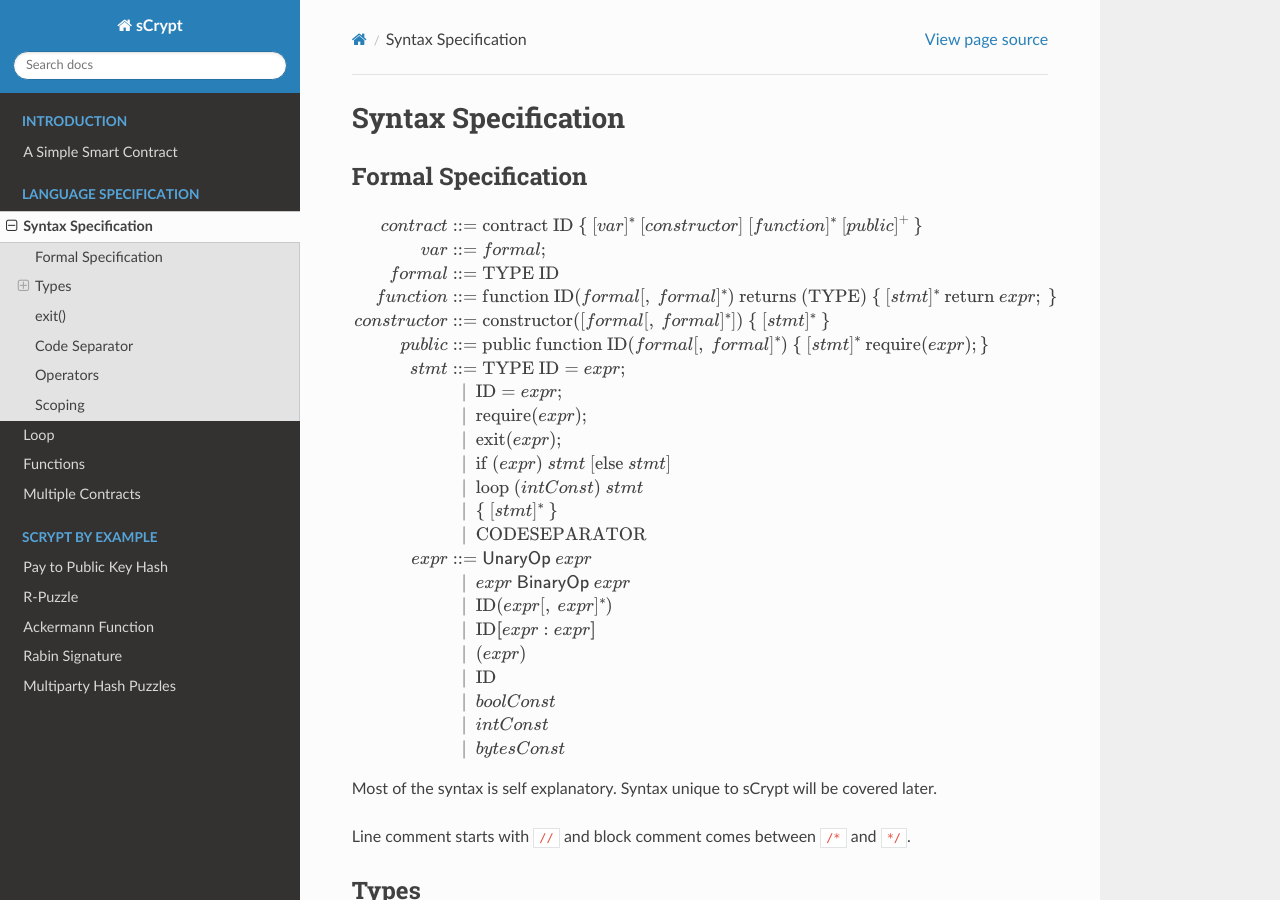
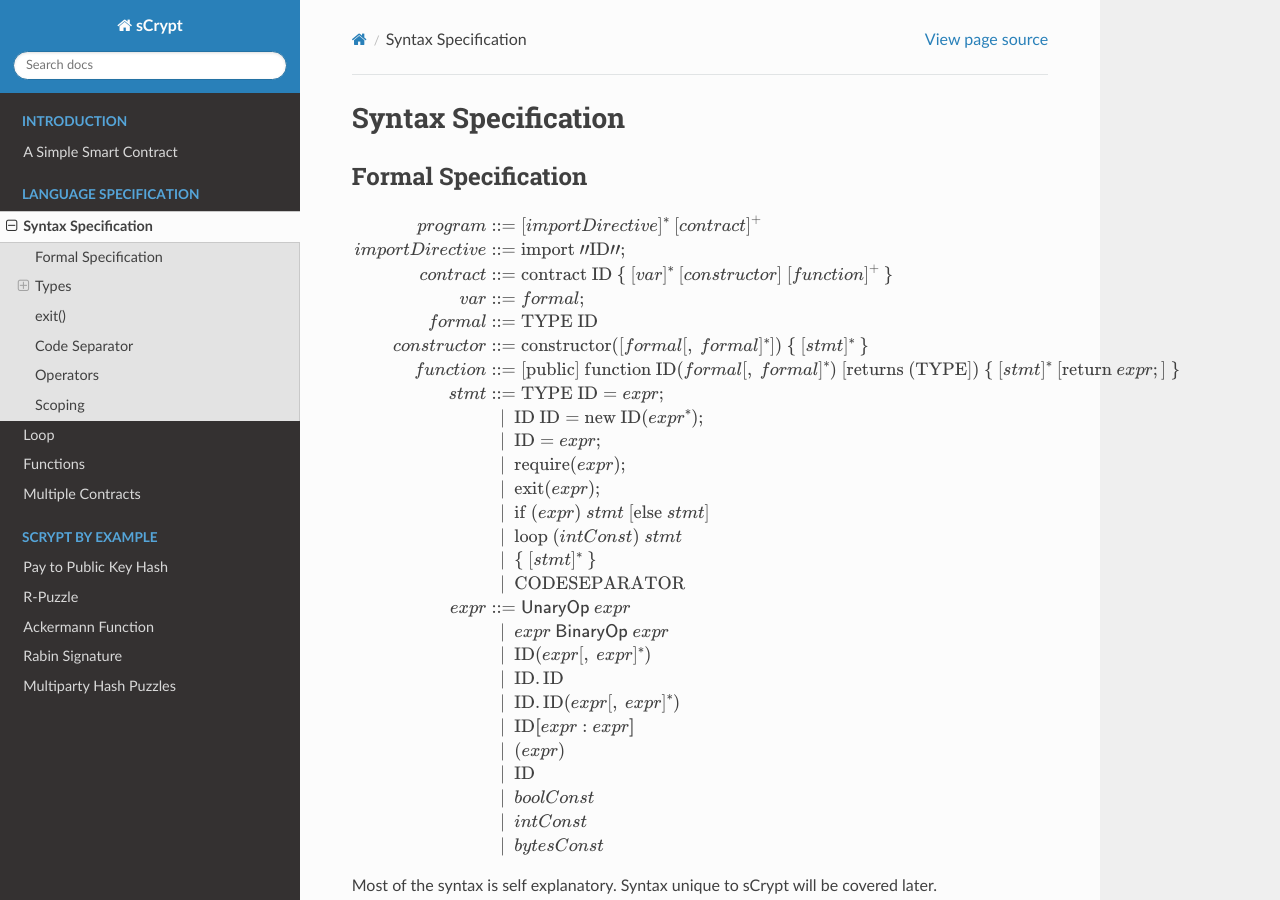
Before and after one commit to sCrypt-Inc/specification, a Sphinx documentation site: the page built from docs/syntax.rst, in a window 1280 px wide and 900 px high. Built offline with Sphinx 7.4.7 and the Read the Docs theme 2.0.0, drawn with Linux system fonts in a browser that asks for light colours.

Commit message:
update formal syntax
add OOP & imports

```diff
--- a/docs/syntax.rst
+++ b/docs/syntax.rst
@@ -7,13 +7,15 @@ Formal Specification
 .. math::
 
     \begin{align*}
-    contract &::= \mathrm{contract}\ \mathrm{ID}\ \{\ [var]^*\ [constructor]\ [function]^*\ [public]^+\ \}\\
+    program &::= [importDirective]^*\ [contract]^+\\
+    importDirective &::= \mathrm{import}\ "\mathrm{ID}";\\
+    contract &::= \mathrm{contract}\ \mathrm{ID}\ \{\ [var]^*\ [constructor]\ [function]^+\ \}\\
     var &::= formal;\\
     formal &::= \mathrm{TYPE}\ \mathrm{ID}\\
-    function &::= \mathrm{function}\ \mathrm{ID}(formal[,\ formal]^*)\ \mathrm{returns}\ (\mathrm{TYPE})\ \{\ [stmt]^*\ \mathrm{return}\ expr;\ \}\\
     constructor &::= \mathrm{constructor}([formal[,\ formal]^*])\ \{\ [stmt]^*\ \}\\
-    public &::= \mathrm{public}\ \mathrm{function}\ \mathrm{ID}(formal[,\ formal]^*)\ \{\ [stmt]^*\ \mathrm{require}(expr);\}\\
+    function &::= \mathrm{[public]}\ \mathrm{function}\ \mathrm{ID}(formal[,\ formal]^*)\ \mathrm{[returns}\ (\mathrm{TYPE]})\ \{\ [stmt]^*\ \mathrm{[return}\ expr;]\ \}\\
     stmt &::= \mathrm{TYPE}\ \mathrm{ID} = expr;\\
+            &\ \ \ |\ \ \mathrm{ID}\ \mathrm{ID} = \mathrm{new}\ \mathrm{ID}(expr^*);\\
             &\ \ \ |\ \ \mathrm{ID} = expr;\\
             &\ \ \ |\ \ \mathrm{require}(expr);\\
             &\ \ \ |\ \ \mathrm{exit}(expr);\\
@@ -24,6 +26,8 @@ Formal Specification
     expr &::= \mathsf{UnaryOp}\ expr\\
             &\ \ \ |\ \ expr\ \mathsf{BinaryOp}\ expr\\
             &\ \ \ |\ \ \mathrm{ID}(expr[,\ expr]^*)\\
+            &\ \ \ |\ \ \mathrm{ID}.\mathrm{ID}\\
+            &\ \ \ |\ \ \mathrm{ID}.\mathrm{ID}(expr[,\ expr]^*)\\
             &\ \ \ |\ \ \mathrm{ID}\mathbf{[}expr:expr\mathbf{]}\\
             &\ \ \ |\ \ (expr)\\
             &\ \ \ |\ \ \mathrm{ID}\\
```
